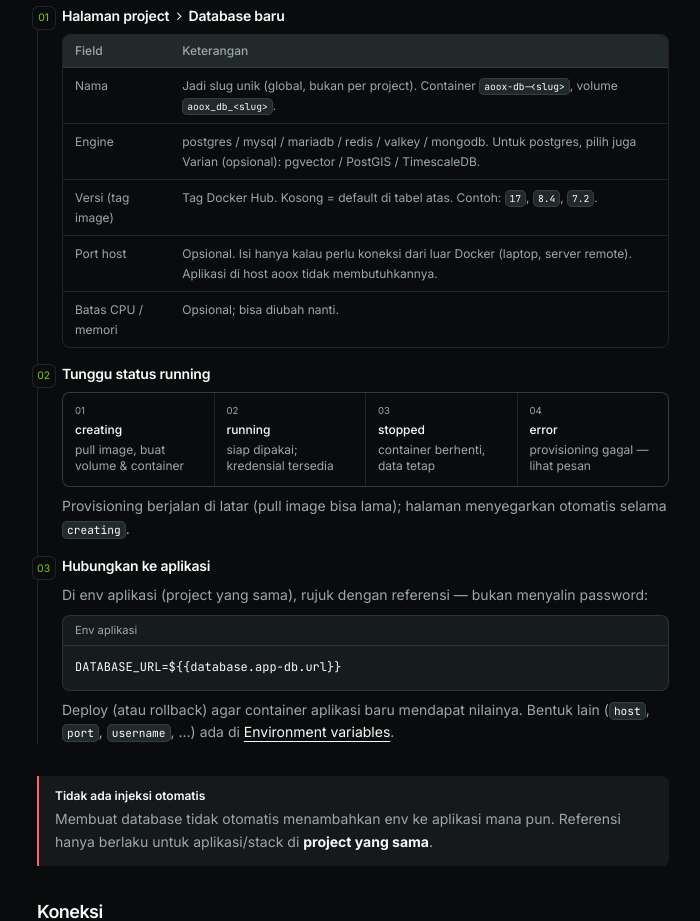
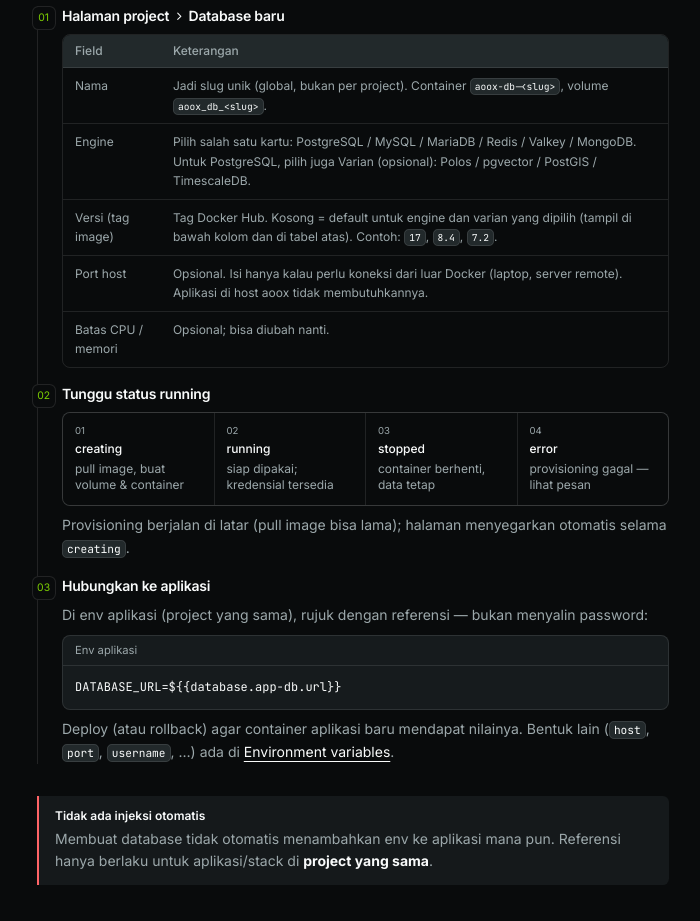
Before and after one commit to hideandseeklab/aoox-landing, a Next.js app: page /id/docs/database in a window 1280 px wide. Shown: the part 1740-2661 px from the top of the page, without its empty margins (307-1007 px from the left). Built offline with nearby package versions, Linux system fonts and the light colour scheme.

Commit message:
docs: new database form picks the engine from cards

```diff
--- a/src/app/(en)/docs/database/page.tsx
+++ b/src/app/(en)/docs/database/page.tsx
@@ -180,8 +180,8 @@ export default function Page() {
             head={["Field", "Notes"]}
             rows={[
               ["Name", <>Becomes a unique slug (global, not per project). Container <Code>{"aoox-db-<slug>"}</Code>, volume <Code>{"aoox_db_<slug>"}</Code>.</>],
-              ["Engine", "postgres / mysql / mariadb / redis / valkey / mongodb. For postgres, also pick a Variant (optional): pgvector / PostGIS / TimescaleDB."],
-              ["Version (image tag)", <>A Docker Hub tag. Blank = the default in the table above. Examples: <Code>17</Code>, <Code>8.4</Code>, <Code>7.2</Code>.</>],
+              ["Engine", "Pick one of the cards: PostgreSQL / MySQL / MariaDB / Redis / Valkey / MongoDB. For PostgreSQL, also pick a Variant (optional): Plain / pgvector / PostGIS / TimescaleDB."],
+              ["Version (image tag)", <>A Docker Hub tag. Blank = the default for the chosen engine and variant (shown under the field and in the table above). Examples: <Code>17</Code>, <Code>8.4</Code>, <Code>7.2</Code>.</>],
               [
                 "Host port",
                 "Optional. Fill it in only if you need a connection from outside Docker (a laptop, a remote server). Applications on the aoox host don't need it.",
--- a/src/app/(id)/id/docs/database/page.tsx
+++ b/src/app/(id)/id/docs/database/page.tsx
@@ -175,8 +175,8 @@ export default function Page() {
             head={["Field", "Keterangan"]}
             rows={[
               ["Nama", <>Jadi slug unik (global, bukan per project). Container <Code>{"aoox-db-<slug>"}</Code>, volume <Code>{"aoox_db_<slug>"}</Code>.</>],
-              ["Engine", "postgres / mysql / mariadb / redis / valkey / mongodb. Untuk postgres, pilih juga Varian (opsional): pgvector / PostGIS / TimescaleDB."],
-              ["Versi (tag image)", <>Tag Docker Hub. Kosong = default di tabel atas. Contoh: <Code>17</Code>, <Code>8.4</Code>, <Code>7.2</Code>.</>],
+              ["Engine", "Pilih salah satu kartu: PostgreSQL / MySQL / MariaDB / Redis / Valkey / MongoDB. Untuk PostgreSQL, pilih juga Varian (opsional): Polos / pgvector / PostGIS / TimescaleDB."],
+              ["Versi (tag image)", <>Tag Docker Hub. Kosong = default untuk engine dan varian yang dipilih (tampil di bawah kolom dan di tabel atas). Contoh: <Code>17</Code>, <Code>8.4</Code>, <Code>7.2</Code>.</>],
               [
                 "Port host",
                 "Opsional. Isi hanya kalau perlu koneksi dari luar Docker (laptop, server remote). Aplikasi di host aoox tidak membutuhkannya.",
```
Also changed, not shown: 1 other file (tests, documents, lock files or other folders).
